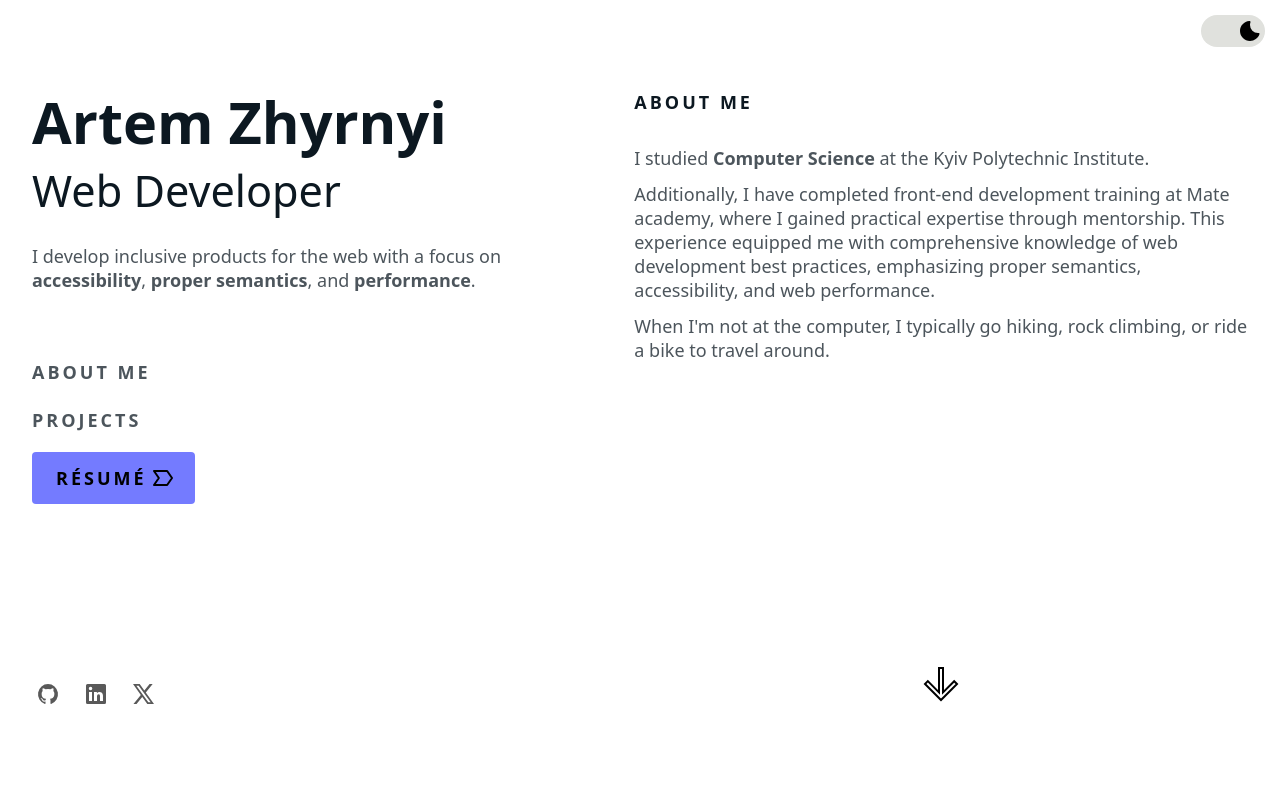
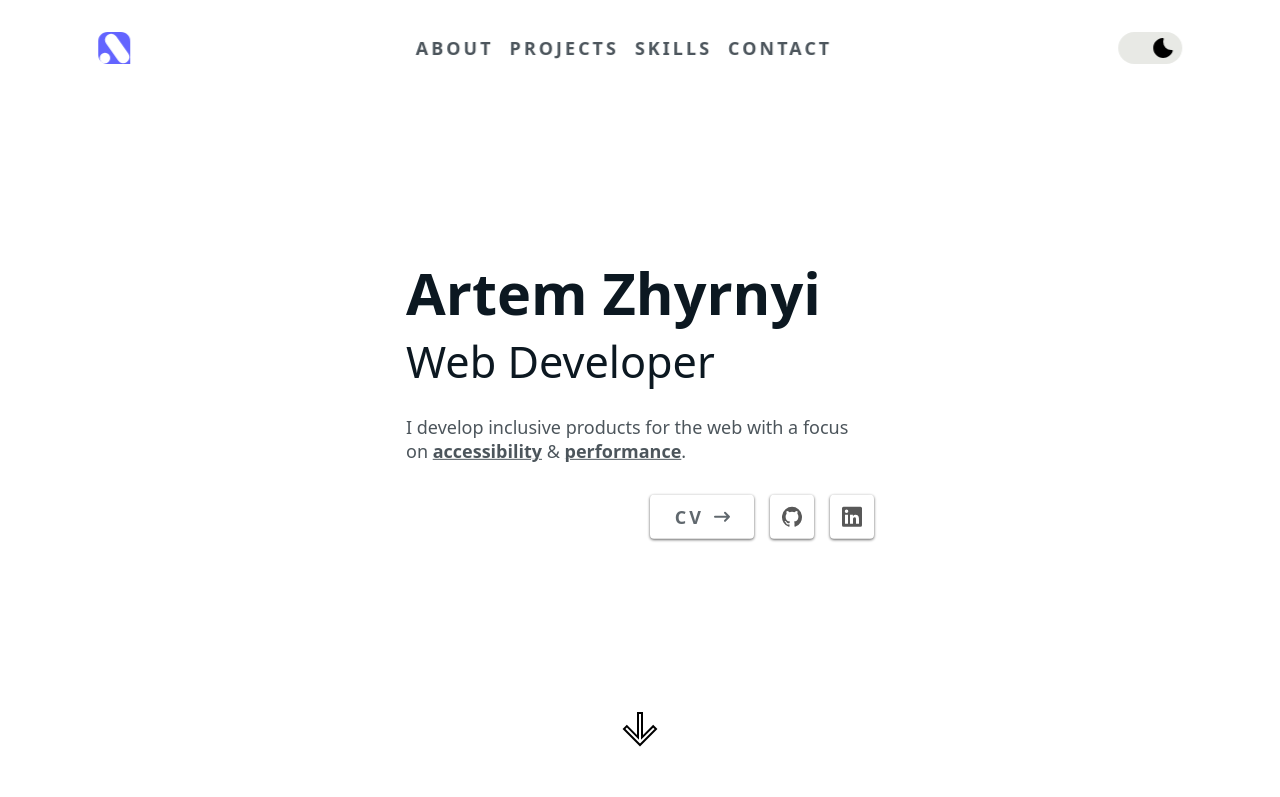
Before and after one commit to home2ego/artemzhyrnyi, a website built with Vite: page index.html in a window 1280 px wide. Shown: the top 797 px of the page. Built offline with nearby package versions, Linux system fonts and the light colour scheme.

Commit message:
refactoring code above the fold

```diff
--- a/components/_base.css
+++ b/components/_base.css
@@ -1,14 +1,20 @@
 :root {
     --bg-color: #212529;
     --bg-color-secondary: #1a1e21;
-    --text-color: #dbe2ef;
-    --icon-color: #fff;
+    --bg-color-nav: #21252980;
+    --bg-highlight: #747bff;
+
+    --primary-color: #dbe2ef;
+    --secondary-color: #fff;
     --fill: var(--bg-color);
+
+    --max-width: 63.75rem;
+    --padding-inline: clamp(16px, 4.5vw, 32px);
 
     font-family: system-ui, sans-serif;
     font-size: 18px;
     background-color: var(--bg-color);
-    color: var(--text-color);
+    color: var(--primary-color);
     scroll-behavior: smooth;
 
     -webkit-font-smoothing: antialiased;
@@ -16,9 +22,10 @@
 
 :root.light-theme {
     --bg-color: #fff;
-    --bg-color-secondary: #e0e1dd;
-    --text-color: #0c1821;
-    --icon-color: #000;
+    --bg-color-secondary: #e8e9e5;
+    --bg-color-nav: #ffffff80;
+    --primary-color: #0c1821;
+    --secondary-color: #000;
     --fill: var(--bg-color);
 
     -webkit-font-smoothing: auto;
--- a/components/_defaults.css
+++ b/components/_defaults.css
@@ -2,10 +2,7 @@
     box-sizing: border-box;
 }
 
-body {
-  margin: 0;
-}
-
+body,
 h1,
 h2,
 h3 {
@@ -23,11 +20,15 @@ ul {
     padding-left: 0;
 }
 
-em,
-i {
-  font-style: inherit;
+a {
+    text-decoration: none;
 }
 
-svg {
-  vertical-align: bottom; /* remove default image alignment */
+svg,
+img {
+    vertical-align: bottom; /* remove default image & svg alignment */
 }
+
+strong {
+    text-decoration: underline;
+}
--- a/components/about.css
+++ /dev/null
@@ -1,13 +0,0 @@
-.about {
-    position: relative; /* binding to scroll down button */
-    height: 100vh;
-    padding-block: 90px;
-}
-
-@media (max-width: 53rem) {
-    .about {
-        height: initial;
-        padding-top: 0;
-        padding-bottom: 180px;
-    }
-}
--- a/components/buttons.css
+++ b/components/buttons.css
@@ -1,18 +1,11 @@
-.btn {
-    display: inline-block; /* _defaults.css a {inline-block} later */
-    text-decoration: none;
-    cursor: pointer;
-}
+.btn--nav {
+    position: relative;
+    padding-block: 4px;
 
-.btn--nav {
-    color: var(--text-color);
+    color: var(--primary-color);
     opacity: 0.735;
 
-    padding-block: 4px;
-
-    transition-property: opacity, scale;
-    transition-duration: 0.3s;
-    transition-timing-function: cubic-bezier(0, 0, 0.2, 1);
+    transition: opacity 0.25s cubic-bezier(0, 0, 0.2, 1);
 }
 
 .btn--nav:focus,
@@ -20,33 +13,14 @@
     opacity: initial;
 }
 
-.btn--nav:hover {
-    scale: 1.035;
+.btn--link {
+    position: relative;
+    padding-block: 4px;
+
+    color: var(--secondary-color);
 }
 
-.btn--pdf {
-    background-image: url("../assets/arrow-right.svg");
-    background-repeat: no-repeat;
-    background-position: center right 20px;
-
-    color: #000;
-    background-color: #747bff;
-    border-radius: 4px;
-    padding: 14px 48px 14px 24px;
-
-    transition: scale 0.3s cubic-bezier(0, 0, 0.2, 1);
-}
-
-.btn--pdf:hover {
-    scale: 1.035;
-}
-
-.btn--link {
-    position: relative;
-    color: var(--icon-color);
-    padding: 5px 2.5px;
-}
-
+.btn--nav::after,
 .btn--link::after {
     content: "";
     display: block;
@@ -56,11 +30,50 @@
     height: 3px;
     background-color: #535bf2;
 
-    transition: scale 0.25s cubic-bezier(0, 0, 0.2, 1);
-    scale: 0.3;
-    transform-origin: left;
+    transition-property: scale;
+    transition-timing-function: cubic-bezier(0, 0, 0.2, 1);
 }
 
+.btn--nav::after {
+    scale: 0;
+    transition-duration: 0.3s;
+}
+.btn--link::after {
+    transform-origin: left;
+    scale: 0.35;
+    transition-duration: 0.18s;
+}
+
+.btn--nav:hover::after,
 .btn--link:hover::after {
     scale: 1;
 }
+
+.btn--link:focus::after {
+    scale: 0;
+}
+
+.btn--pdf {
+    position: relative;
+
+    color: inherit;
+    box-shadow: 0 1px 3px #000;
+
+    border-radius: 4px;
+    padding: 10px 50px 10px 25px;
+
+    opacity: 0.65;
+    transition: opacity 0.18s;
+}
+
+.btn--pdf:hover,
+.btn--pdf:focus {
+    opacity: initial;
+}
+
+.btn--pdf svg {
+    position: absolute;
+    top: 50%;
+    translate: 0 -50%;
+    right: 20px;
+}
--- /dev/null
+++ b/components/header.css
@@ -0,0 +1,11 @@
+.header {
+    height: 100vh;
+}
+
+.header__intro {
+    position: relative;
+    top: 50%;
+    translate: 0 -50%;
+
+    margin-inline: auto;
+}
--- a/components/intro.css
+++ b/components/intro.css
@@ -1,8 +1,22 @@
-.intro__sub-title {
-    margin-top: 8px;
+.intro {
+    max-width: 26rem;
 }
 
-.intro__text {
-    margin-top: 24px;
-    max-width: 30rem;
+.intro__top {
+    margin-bottom: 32px;
 }
+
+.intro__bottom {
+    display: flex;
+    justify-content: flex-end;
+    align-items: center;
+    column-gap: 16px;
+}
+
+.intro__title {
+    margin-bottom: 8px;
+}
+
+.intro__sub-title {
+    margin-bottom: 24px;
+}
--- a/components/layout.css
+++ b/components/layout.css
@@ -1,31 +1,22 @@
 .layout {
-    display: grid;
-    grid-template-columns: 1fr 1fr;
-    column-gap: 32px;
-
-    max-width: 75rem;
-    padding-inline: clamp(16px, 4.5vw, 32px);
+    max-width: var(--max-width);
+    padding-inline: var(--padding-inline);
     margin-inline: auto;
 }
 
 .layout__header {
-    height: 100vh;
-
-    position: sticky;
-    top: 0;
-
-    display: flex;
-    flex-direction: column;
-    justify-content: space-between;
-    row-gap: 64px;
+    margin-bottom: 90px;
 }
 
-.layout__header {
-    padding-block: 90px;
+.layout__nav {
+    position: fixed;
+    left: 50%;
+    translate: -50%;
+    z-index: 1;
 }
 
 .layout__section {
-    scroll-margin-top: 45px;
+    scroll-margin-top: 95px;
 }
 
 .layout__title {
@@ -37,13 +28,3 @@
     flex-direction: column;
     row-gap: 12px;
 }
-
-@media (max-width: 53rem) {
-    .layout {
-        grid-template-columns: 1fr;
-    }
-
-    .layout__header {
-        position: initial;
-    }
-}
--- a/components/media.css
+++ b/components/media.css
@@ -1,17 +1,21 @@
 .media {
-  display: flex;
-  column-gap: 16px;
+    display: flex;
+    column-gap: 16px;
 }
 
 .media__link {
-  display: inline-block; /* _defaults.css a {inline-block} later */
-  padding: 4px;
-  opacity: 0.65;
+    display: inline-block;
 
-  transition: opacity 0.18s;
+    padding: 10px;
+    border-radius: 4px;
+
+    box-shadow: 0 1px 3px #000;
+
+    opacity: 0.65;
+    transition: opacity 0.18s;
 }
 
 .media__link:hover,
 .media__link:focus {
-  opacity: initial;
+    opacity: initial;
 }
--- a/components/nav.css
+++ b/components/nav.css
@@ -1,9 +1,27 @@
 .nav {
-  margin-top: 64px;
+    display: flex;
+    justify-content: space-between;
+
+    width: min(100%, var(--max-width));
+    padding: 32px var(--padding-inline);
+
+    background-color: var(--bg-color-nav);
+    backdrop-filter: blur(5px);
+    -webkit-backdrop-filter: blur(5px); /* Safari support 9-17.6 */
+}
+
+.nav__logo {
+    transition: scale 0.28s cubic-bezier(0, 0, 0.2, 1);
+}
+
+.nav__logo:hover {
+    scale: 1.06;
 }
 
 .nav__list {
-  display: flex;
-  flex-direction: column;
-  row-gap: 16px;
+    display: flex;
+    align-items: center;
+    column-gap: 16px;
+
+    margin-inline: 16px;
 }
--- a/components/scroll-down.css
+++ b/components/scroll-down.css
@@ -1,20 +1,20 @@
 #scroll-down {
     text-align: center;
     position: absolute;
-    bottom: 90px;
+    bottom: 45px;
     left: 50%;
-    transform: translateX(-50%);
+    translate: -50%;
     cursor: pointer;
 }
 
 #scroll-down svg {
     fill: var(--fill);
-    transition: fill 350ms;
+    transition: fill 0.35s;
     animation: bounce 1.6s infinite cubic-bezier(0.445, 0.05, 0.55, 0.95);
 }
 
 #scroll-down svg:hover {
-    fill: var(--icon-color);
+    fill: var(--secondary-color);
 }
 
 @keyframes bounce {
@@ -25,9 +25,3 @@
         translate: 0 -15px;
     }
 }
-
-@media (max-width: 53rem) {
-    #scroll-down {
-        bottom: 45px;
-    }
-}
--- a/components/toggle-theme.css
+++ b/components/toggle-theme.css
@@ -1,17 +1,12 @@
 .toggle-theme {
     display: flex;
     align-items: center;
-    padding: 0 4px;
 
     cursor: pointer;
-    position: absolute;
-    z-index: 1; /* overlay on top of the about section */
-    top: 15px;
-    right: 15px;
 
     border-radius: 16px;
     background-color: var(--bg-color-secondary);
-    border: 1px solid transparent;
+    border: 1.5px solid transparent;
 
     width: 64px;
     height: 32px;
@@ -28,13 +23,13 @@
     width: 24px;
     height: 24px;
 
-    transform: translateX(0);
+    translate: 8px;
 
-    transition: transform 0.3s cubic-bezier(0, 0, 0.2, 1);
+    transition: translate 0.28s cubic-bezier(0, 0, 0.2, 1);
 }
 
 .light-theme .toggle-theme__icon {
     background-image: url("/assets/moon.svg");
 
-    transform: translateX(32px);
+    translate: 32px;
 }
--- a/index.html
+++ b/index.html
@@ -27,65 +27,88 @@
         <meta name="theme-color" content="#212529" />
     </head>
 
-    <body>
-        <a href="#projects" class="title--sm sr-skip-link">Skip to projects</a>
+    <body class="layout">
+        <a href="#about" class="title--sm sr-skip-link">Skip to content</a>
+
+        <header class="header layout__header">
+            <nav class="nav layout__nav">
+                <a class="nav__logo" href="#">
+                    <img
+                        src="/icon.svg"
+                        alt="Artem Zhyrnyi logo"
+                        width="32"
+                        height="32"
+                    />
+                </a>
+
+                <ul class="nav__list">
+                    <li>
+                        <a href="#about" class="title--sm btn btn--nav">
+                            About
+                        </a>
+                    </li>
+                    <li>
+                        <a href="#projects" class="title--sm btn btn--nav">
+                            Projects
+                        </a>
+                    </li>
+                    <li>
+                        <a href="#skills" class="title--sm btn btn--nav">
+                            Skills
+                        </a>
+                    </li>
+                    <li>
+                        <a href="#contact" class="title--sm btn btn--nav">
+                            Contact
+                        </a>
+                    </li>
+                </ul>
 
                 <button
                     id="toggle-theme"
                     class="toggle-theme ax-button"
-            aria-label="Toggle to light mode"
+                    aria-label="Toggle theme"
                 >
                     <span class="toggle-theme__icon"></span>
                 </button>
+            </nav>
 
-        <div class="layout">
-            <header class="layout__header">
-                <div>
-                    <div class="intro">
-                        <h1 class="title--lg">Artem Zhyrnyi</h1>
-                        <h2 class="title--md intro__sub-title">
-                            Web Developer
-                        </h2>
-                        <p class="text--md intro__text">
-                            I develop inclusive products for the web with a
-                            focus on
-                            <strong>accessibility</strong>,
-                            <strong>proper&nbsp;semantics</strong>, and
+            <div class="intro header__intro">
+                <div class="intro__top">
+                    <h1 class="title--lg intro__title">Artem Zhyrnyi</h1>
+                    <h2 class="title--md intro__sub-title">Web Developer</h2>
+                    <p class="text--md">
+                        I develop inclusive products for the web with a focus on
+                        <strong>accessibility</strong>
+                        &
                         <strong>performance</strong>.
                     </p>
                 </div>
 
-                    <nav class="nav">
-                        <ul class="nav__list">
-                            <li>
-                                <a href="#about" class="title--sm btn btn--nav"
-                                    >About me</a
-                                >
-                            </li>
-
-                            <li>
+                <div class="intro__bottom">
                     <a
-                                    href="#projects"
-                                    class="title--sm btn btn--nav"
-                                    >Projects</a
-                                >
-                            </li>
-
-                            <li>
-                                <a
-                                    href="/resume.pdf"
+                        href="/cv.pdf"
                         target="_blank"
                         class="title--sm btn btn--pdf"
-                                    aria-label="Open the PDF resume in a new window"
+                        aria-label="Open my CV in a new window"
                     >
-                                    <i lang="fr">Résumé</i>
+                        CV
+                        <svg
+                            xmlns="http://www.w3.org/2000/svg"
+                            width="24"
+                            height="24"
+                            aria-hidden="true"
+                        >
+                            <path
+                                stroke="var(--primary-color)"
+                                stroke-linecap="round"
+                                stroke-linejoin="round"
+                                stroke-width="2"
+                                d="M19 12H5m14 0-4 4m4-4-4-4"
+                            />
+                        </svg>
                     </a>
-                            </li>
-                        </ul>
-                    </nav>
-                </div>
 
-                <div>
                     <ul class="media" aria-label="My social media links">
                         <li class="media__item">
                             <a
@@ -94,11 +117,12 @@
                                 target="_blank"
                             >
                                 <span class="sr-only">GitHub</span>
+
                                 <svg
                                     xmlns="http://www.w3.org/2000/svg"
                                     width="24"
                                     height="24"
-                                    fill="var(--icon-color)"
+                                    fill="var(--secondary-color)"
                                     aria-hidden="true"
                                 >
                                     <path
@@ -117,11 +141,12 @@
                                 target="_blank"
                             >
                                 <span class="sr-only">LinkedIn</span>
+
                                 <svg
                                     xmlns="http://www.w3.org/2000/svg"
                                     width="24"
                                     height="24"
-                                    fill="var(--icon-color)"
+                                    fill="var(--secondary-color)"
                                     aria-hidden="true"
                                 >
                                     <path
@@ -130,29 +155,28 @@
                                 </svg>
                             </a>
                         </li>
+                    </ul>
+                </div>
+            </div>
 
-                        <li>
-                            <a
-                                class="media__link"
-                                href="https://twitter.com/home2ego"
-                                target="_blank"
+            <button
+                id="scroll-down"
+                class="ax-button"
+                aria-label="Scroll down to the section about"
             >
-                                <span class="sr-only">X (Twitter)</span>
                 <svg
                     xmlns="http://www.w3.org/2000/svg"
-                                    width="24"
-                                    height="24"
-                                    fill="var(--icon-color)"
-                                    aria-hidden="true"
+                    height="48px"
+                    viewBox="0 0 24 24"
+                    width="48px"
                 >
+                    <path d="M0 0h24v24H0V0z" fill="none" />
                     <path
-                                        d="M13.795 10.533 20.68 2h-3.073l-5.255 6.517L7.69 2H1l7.806 10.91L1.47 22h3.074l5.705-7.07L15.31 22H22zm-2.38 2.95L9.97 11.464 4.36 3.627h2.31l4.528 6.317 1.443 2.02 6.018 8.409h-2.31z"
+                        d="M20 12l-1.41-1.41L13 16.17V4h-2v12.17l-5.58-5.59L4 12l8 8 8-8z"
+                        stroke="var(--secondary-color)"
                     />
                 </svg>
-                            </a>
-                        </li>
-                    </ul>
-                </div>
+            </button>
         </header>
 
         <main id="content" class="layout__main">
@@ -161,9 +185,7 @@
                 class="about layout__section"
                 aria-labelledby="about-me"
             >
-                    <h2 id="about-me" class="title--sm layout__title">
-                        About Me
-                    </h2>
+                <h2 id="about-me" class="title--sm layout__title">About Me</h2>
 
                 <div class="layout__content">
                     <p class="text--md">
@@ -175,10 +197,10 @@
                         Additionally, I have completed front-end development
                         training at
                         <em>Mate academy</em>, where I gained practical
-                            expertise through mentorship. This experience
-                            equipped me with comprehensive knowledge of web
-                            development best practices, emphasizing proper
-                            semantics, accessibility, and web performance.
+                        expertise through mentorship. This experience equipped
+                        me with comprehensive knowledge of web development best
+                        practices, emphasizing proper semantics, accessibility,
+                        and web performance.
                     </p>
 
                     <p class="text--md">
@@ -186,25 +208,6 @@
                         rock climbing, or ride a bike to travel around.
                     </p>
                 </div>
-
-                    <button
-                        id="scroll-down"
-                        class="ax-button"
-                        aria-label="Scroll down to my projects"
-                    >
-                        <svg
-                            xmlns="http://www.w3.org/2000/svg"
-                            height="48px"
-                            viewBox="0 0 24 24"
-                            width="48px"
-                        >
-                            <path d="M0 0h24v24H0V0z" fill="none" />
-                            <path
-                                d="M20 12l-1.41-1.41L13 16.17V4h-2v12.17l-5.58-5.59L4 12l8 8 8-8z"
-                                stroke="var(--icon-color)"
-                            />
-                        </svg>
-                    </button>
             </section>
 
             <section
@@ -240,7 +243,7 @@
                                             xmlns="http://www.w3.org/2000/svg"
                                             width="24"
                                             height="24"
-                                                fill="var(--icon-color)"
+                                            fill="var(--secondary-color)"
                                             aria-hidden="true"
                                         >
                                             <path
@@ -253,10 +256,10 @@
                                 </div>
                             </div>
                             <p class="project__text text--md">
-                                    MyShop - is a grocery application that
-                                    offers users product browsing, and shopping
-                                    cart management, all within a highly
-                                    responsive and interactive user interface.
+                                MyShop - is a grocery application that offers
+                                users product browsing, and shopping cart
+                                management, all within a highly responsive and
+                                interactive user interface.
                             </p>
                             <a
                                 href="https://my-shop-web.pages.dev/"
@@ -291,7 +294,7 @@
                                             xmlns="http://www.w3.org/2000/svg"
                                             width="24"
                                             height="24"
-                                                fill="var(--icon-color)"
+                                            fill="var(--secondary-color)"
                                             aria-hidden="true"
                                         >
                                             <path
@@ -304,9 +307,9 @@
                                 </div>
                             </div>
                             <p class="project__text text--md">
-                                    Todos - is a single-page application that
-                                    allows users to add and manage todos on both
-                                    the client and server.
+                                Todos - is a single-page application that allows
+                                users to add and manage todos on both the client
+                                and server.
                             </p>
                             <a
                                 href="https://todos-web.pages.dev/"
@@ -341,7 +344,7 @@
                                             xmlns="http://www.w3.org/2000/svg"
                                             width="24"
                                             height="24"
-                                                fill="var(--icon-color)"
+                                            fill="var(--secondary-color)"
                                             aria-hidden="true"
                                         >
                                             <path
@@ -354,10 +357,10 @@
                                 </div>
                             </div>
                             <p class="project__text text--md">
-                                    MyBike - is a responsive landing page
-                                    designed to promote and showcase bicycles.
-                                    It provides information about different bike
-                                    models, features, and pricing.
+                                MyBike - is a responsive landing page designed
+                                to promote and showcase bicycles. It provides
+                                information about different bike models,
+                                features, and pricing.
                             </p>
                             <a
                                 href="https://my-bike-web.pages.dev/"
@@ -371,7 +374,6 @@
                 </div>
             </section>
         </main>
-        </div>
 
         <script type="module" defer src="/main.js"></script>
         <script type="application/ld+json">
--- a/main.js
+++ b/main.js
@@ -1,30 +1,21 @@
 const toggleTheme = document.querySelector("#toggle-theme");
 
-/* Set theme based on saved preference or default OS preference */
+// Set theme based on saved browser settings or OS default settings
 const prefersLight = window.matchMedia("(prefers-color-scheme: light)").matches;
 
 if (prefersLight) {
-    /* Apply light theme before page loads */
+    // Apply light theme before page loads
     document.documentElement.classList.add("light-theme");
 }
 
-// Toggle theme and save preference on click
-toggleTheme.addEventListener("click", () => {
-    document.documentElement.classList.toggle("light-theme");
-
-    const isLightTheme =
-        document.documentElement.classList.contains("light-theme");
-
-    // Update aria-label
-    toggleTheme.setAttribute(
-        "aria-label",
-        isLightTheme ? "Toggle to dark mode" : "Toggle to light mode"
-    );
-});
+// Toggle theme
+toggleTheme.addEventListener("click", () =>
+    document.documentElement.classList.toggle("light-theme")
+);
 
 // Scroll down arrow
 document.querySelector("#scroll-down").addEventListener("click", () => {
     window.scrollTo({
-        top: document.querySelector("#projects").offsetTop - 45,
+        top: document.querySelector("#about").offsetTop - 95,
     });
 });
--- a/style.css
+++ b/style.css
@@ -1,14 +1,17 @@
 @import url(/components/_base.css);
 @import url(/components/_defaults.css);
+
 @import url(/components/typography.css);
 @import url(/components/helpers.css);
 @import url(/components/ax-button.css);
+@import url(/components/buttons.css);
+
 @import url(/components/layout.css);
+@import url(/components/header.css);
+@import url(/components/nav.css);
+@import url(/components/toggle-theme.css);
+
+@import url(/components/intro.css);
+@import url(/components/media.css);
 @import url(/components/scroll-down.css);
-@import url(/components/about.css);
-@import url(/components/intro.css);
-@import url(/components/nav.css);
-@import url(/components/buttons.css);
-@import url(/components/media.css);
-@import url(/components/toggle-theme.css);
 @import url(/components/projects.css);
```
Also changed, not shown: components/helpers.css (+10 -11 lines), assets/arrow-right.svg (deleted), 2 other files. Lines whose indentation alone changed are shown as unchanged.
